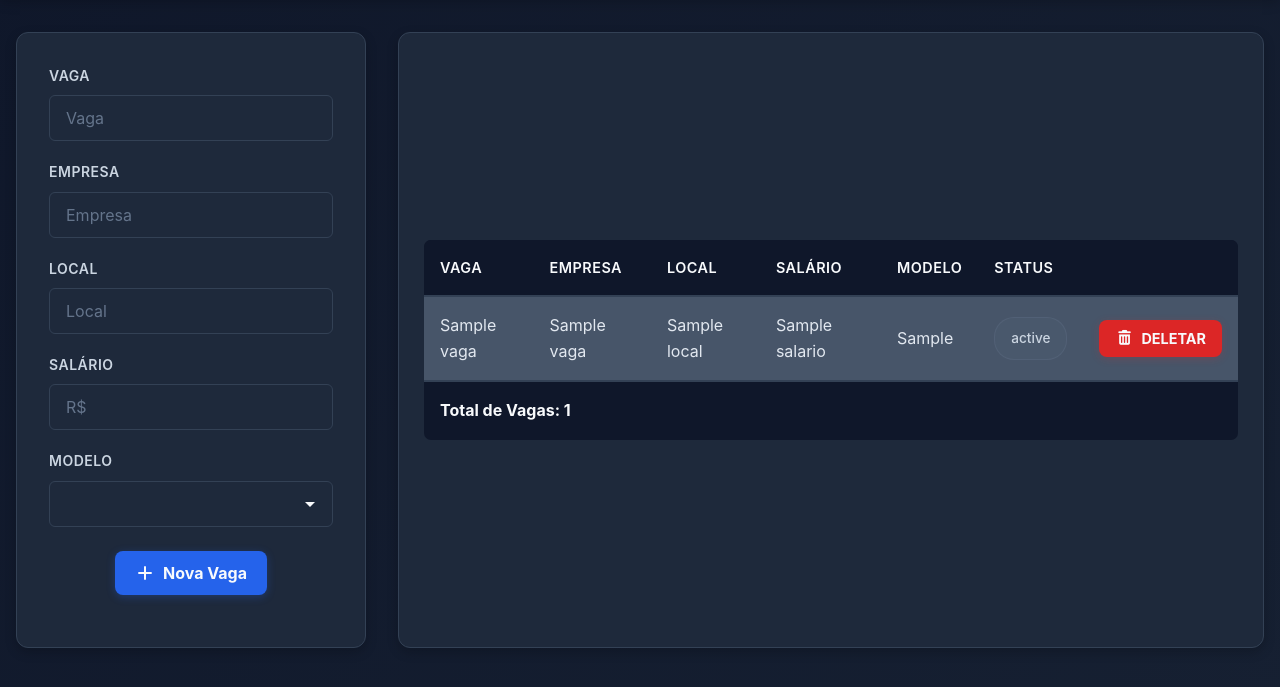
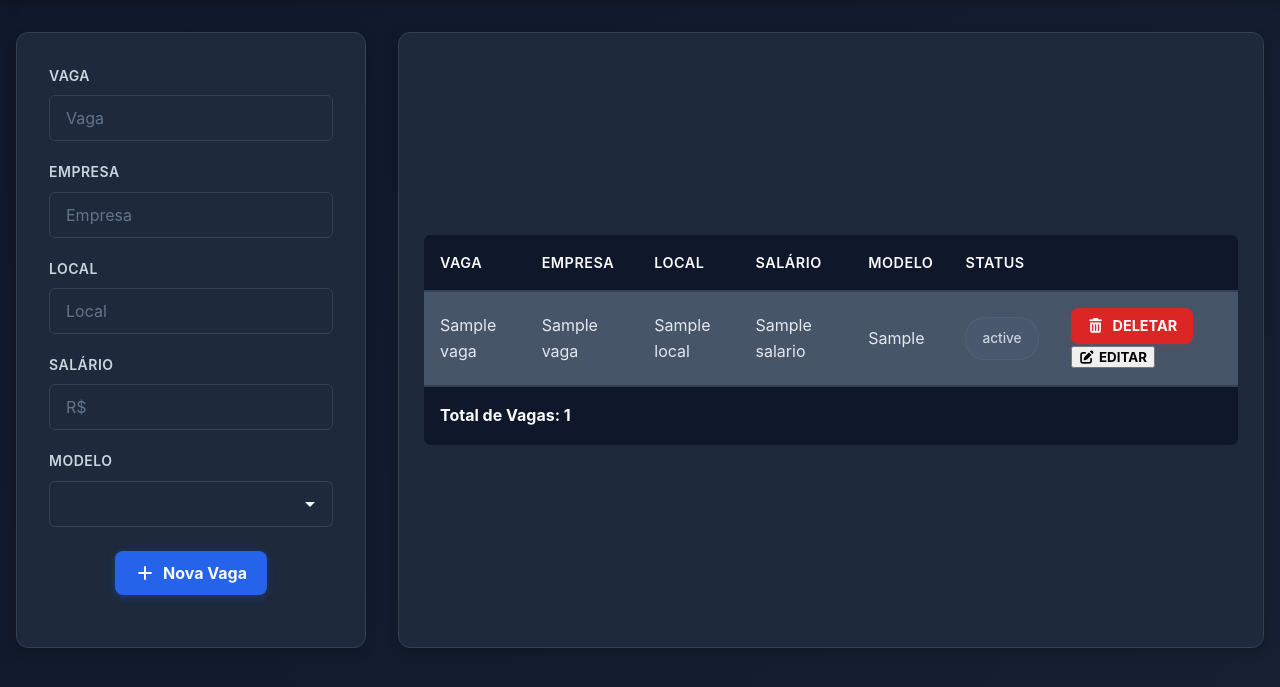
Before and after one commit to EnzoSanchez23/VagasTrack, a FastAPI app: template app/templates/index.html in a window 1280 px wide. Shown: the part 70-757 px from the top of the page. Run offline with FastAPI, Linux system fonts and the light colour scheme; the template is opened without the code that fills it: most values are stand-ins (such as "Sample title", 1, 10 or a date in 2020); some libraries are stand-ins or nearby versions.

Commit message:
Adicionado o botão de editar vaga na tabela.

```diff
--- a/app/templates/index.html
+++ b/app/templates/index.html
@@ -6,8 +6,8 @@
         <title>Gestão Vagas</title>
         <link rel="stylesheet" href="/static/css/main.css?v=1">
         <link rel="stylesheet" href="/static/css/inputs.css?v=1">
-        <link rel="stylesheet" href="/static/css/buttons.css?v=1">
-        <link rel="stylesheet" href="/static/css/table.css?v=1">
+        <link rel="stylesheet" href="/static/css/buttons.css?v=2">
+        <link rel="stylesheet" href="/static/css/table.css?v=3">
         <link rel="stylesheet" href="https://cdnjs.cloudflare.com/ajax/libs/font-awesome/7.0.1/css/all.min.css">
     </head>
     <body>
@@ -90,10 +90,17 @@
                                             </td>
                                             <td>
                                                 <form>
-                                                    <button class="btn-delete">
-                                                        <i class="fa-solid fa-trash-can"></i>
-                                                        <b>DELETAR</b>
-                                                    </button>
+                                                    <div class="table-btn-div">
+                                                        <button class="btn-delete">
+                                                            <i class="fa-solid fa-trash-can"></i>
+                                                            <b>DELETAR</b>
+                                                        </button>
+
+                                                        <button class="btn-update">
+                                                            <i class="fa-solid fa-pen-to-square"></i>
+                                                            <b>EDITAR</b>
+                                                        </button>
+                                                    </div>
                                                 </form>
                                             </td>
                                         </tr>
```
